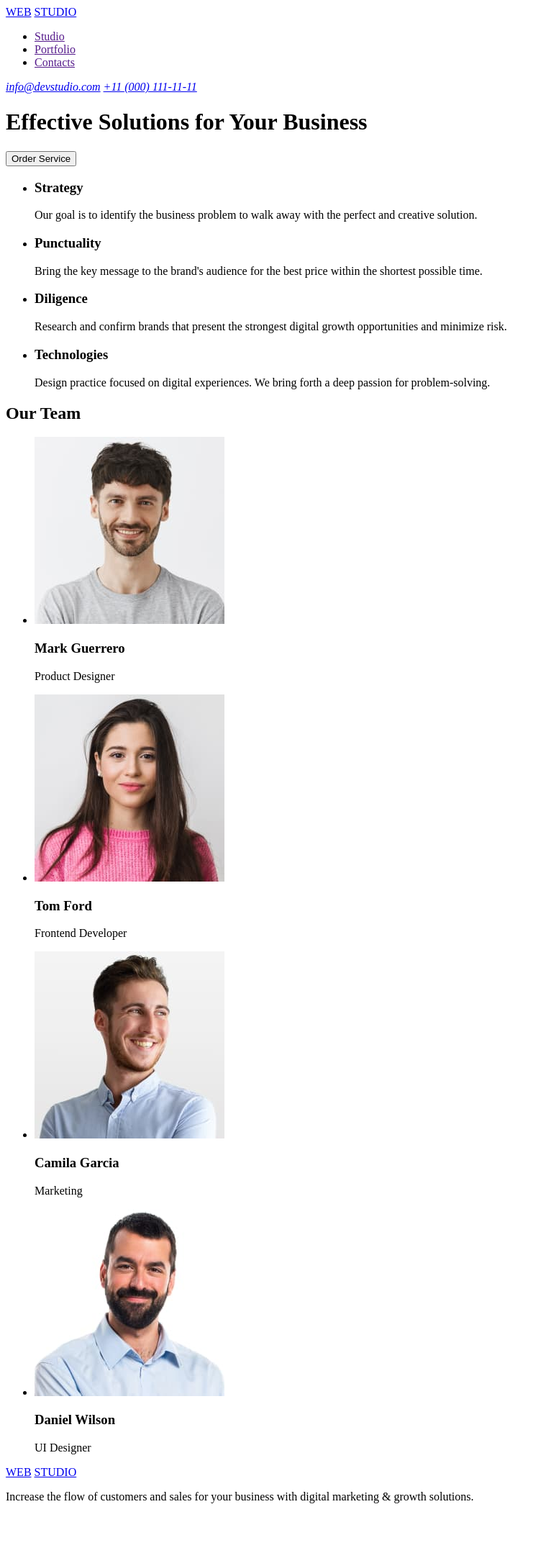
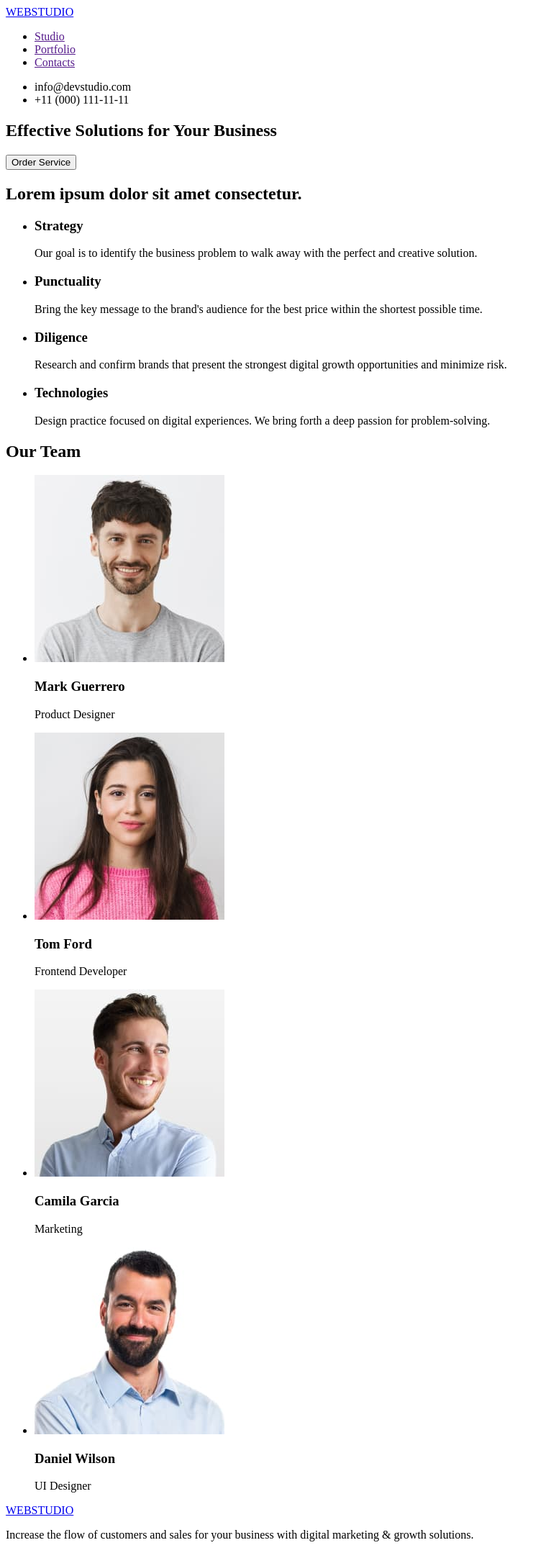
Before and after one commit to Elenagri9580/goit-markup-hw-01, a plain HTML site: page index.html in a window 1280 px wide. Shown: the whole page at 72% size, without its empty margins (0-759 px from the left). Before the commit the page ends 2105 px from the top, so only its background shows below. Drawn offline with Linux system fonts and the light colour scheme.

Commit message:
change 1

```diff
--- a/index.html
+++ b/index.html
@@ -9,8 +9,8 @@
 <body>
 
     <header>
-    <a href="/">WEB</a>
-    <a href="/">STUDIO</a>
+    <a href="./index.html">WEBSTUDIO</a>
+
     <nav>
         <ul>
             <li>
@@ -24,17 +24,20 @@
             </li>
         </ul>
     </nav>
-    <address>
-        <a href="mailto:info@devstudio.com">info@devstudio.com</a>
-        <a href="tel:+110001111111">+11 (000) 111-11-11</a>
-    </address>
+    <ul>
+        <li>info@devstudio.com</li>
+        <li>+11 (000) 111-11-11</li>
+    </ul>
     </header>
 
     <main>
-    <h1>Effective Solutions for Your Business</h1>
-    <button type="button">Order Service</button>
+    <section>
+        <h1>Effective Solutions for Your Business</h1>
+        <button type="button">Order Service</button>
+    </section>
 
     <section>
+        <h2>Lorem ipsum dolor sit amet consectetur.</h2>
         <ul>
             <li>
                 <h3>Strategy</h3>
@@ -71,22 +74,22 @@
     <h2>Our Team</h2>
     <ul>
         <li>
-            <img src="images/img-1.jpg" alt="photo Mark Guerrero" width="264" height="260"/>
+            <img src="./images/img-1.jpg" alt="photo Mark Guerrero" width="264" height="260"/>
             <h3>Mark Guerrero</h3>
             <p>Product Designer</p>
         </li>
         <li>
-            <img src="images/img-2.jpg" alt="photo Tom Ford" width="264" height="260"/>
+            <img src="./images/img-2.jpg" alt="photo Tom Ford" width="264" height="260"/>
             <h3>Tom Ford</h3>
             <p>Frontend Developer</p>
         </li>
         <li>
-            <img src="images/img-3.jpg" alt="photo Camila Garcia" width="264" height="260"/>
+            <img src="./images/img-3.jpg" alt="photo Camila Garcia" width="264" height="260"/>
             <h3>Camila Garcia</h3>
             <p>Marketing</p>
         </li>
         <li>
-            <img src="images/img-4.jpg" alt="photo Daniel Wilson" width="264" height="260"/>
+            <img src="./images/img-4.jpg" alt="photo Daniel Wilson" width="264" height="260"/>
             <h3>Daniel Wilson</h3>
             <p>UI Designer</p>
         </li>
@@ -95,13 +98,11 @@
     </main>
 
     <footer>
-        <a href="/">WEB</a>
-        <a href="/">STUDIO</a>
+        <a href="./index.html">WEBSTUDIO</a>
         <p>
         Increase the flow of customers and sales for your business
         with digital marketing & growth solutions.
         </p>
-
     </footer>
 
 </body>
```
